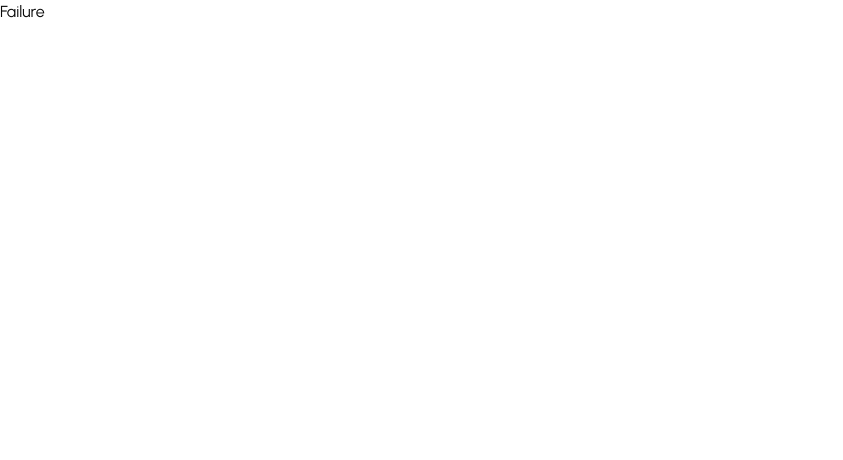
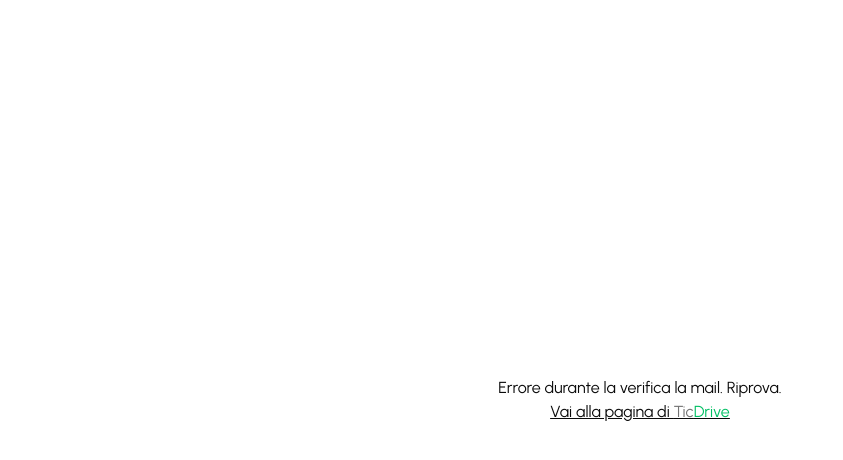
Before and after one commit to AlbyCosmy99/ticdrive-landing-page-frontend, a Next.js app: page /mail/failure in a window 1280 px wide. Shown: the top 460 px of the page, without its empty margins (0-843 px from the left). Built offline with nearby package versions, Linux system fonts and the light colour scheme.

Commit message:
feat: implement failure page

```diff
--- a/src/app/mail/failure/page.tsx
+++ b/src/app/mail/failure/page.tsx
@@ -1,6 +1,11 @@
+import Link from "next/link"
+
 const Failure = () => {
     return (
-        <p>Failure</p>
+        <div className="flex flex-col justify-center items-center min-h-screen p-2">
+            <h1>Errore durante la verifica la mail. Riprova.</h1>
+            <h2 className="underline"><Link href='https://www.ticdrive.it'>Vai alla pagina di <span className="text-tic">Tic</span><span className="text-drive">Drive</span></Link></h2>
+        </div>
     )
 }
 
```
